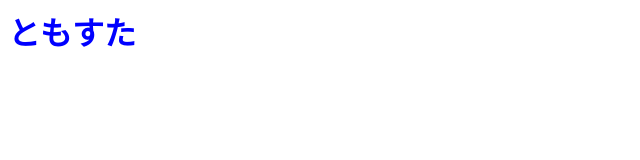
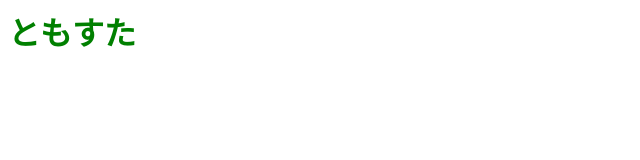
Before and after one commit to t-sakaguchi-180/my-web, a plain HTML site: page index.html in a window 1280 px wide. Shown: the whole page, without its empty margins (0-640 px from the left). Drawn offline with Linux system fonts and the light colour scheme.

Commit message:
文字色を緑に変更しました。

```diff
--- a/index.html
+++ b/index.html
@@ -1 +1 @@
-<h1 style="color: blue;">ともすた</h1>
+<h1 style="color: green;">ともすた</h1>
```
